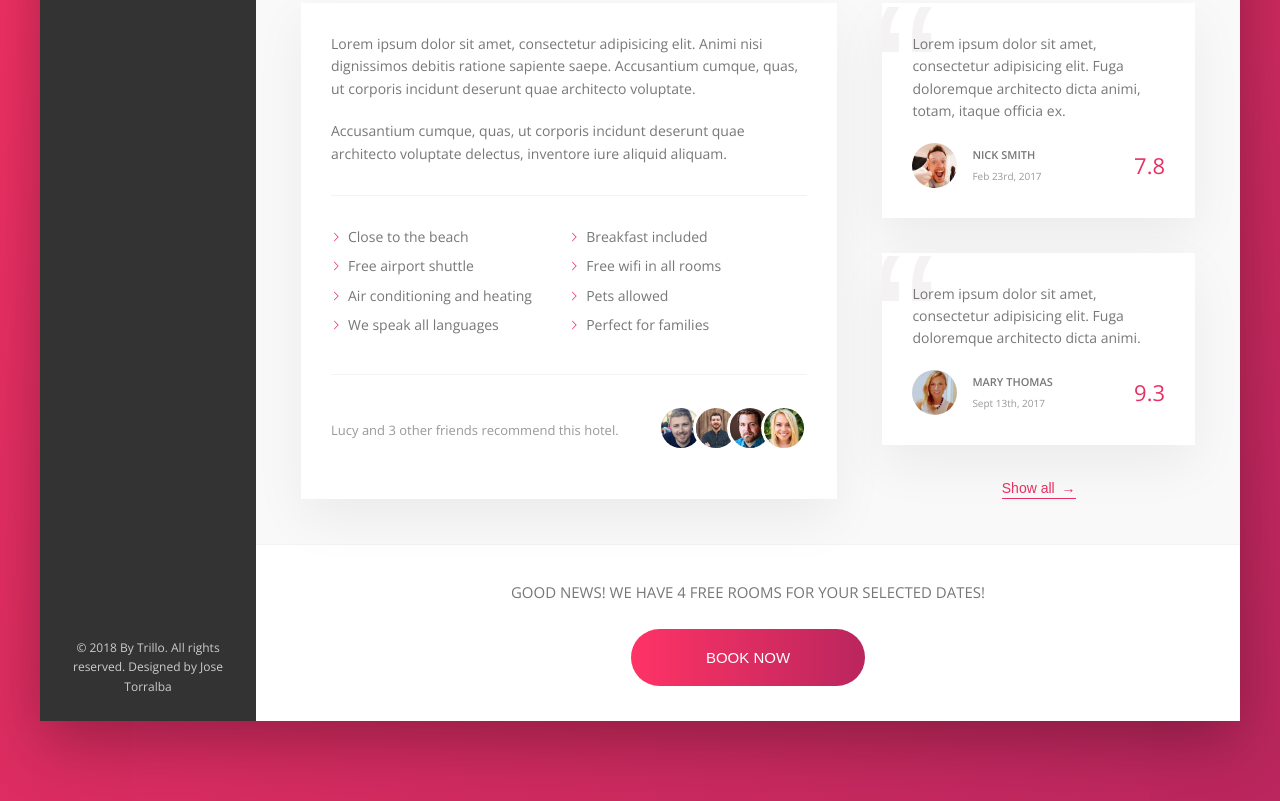
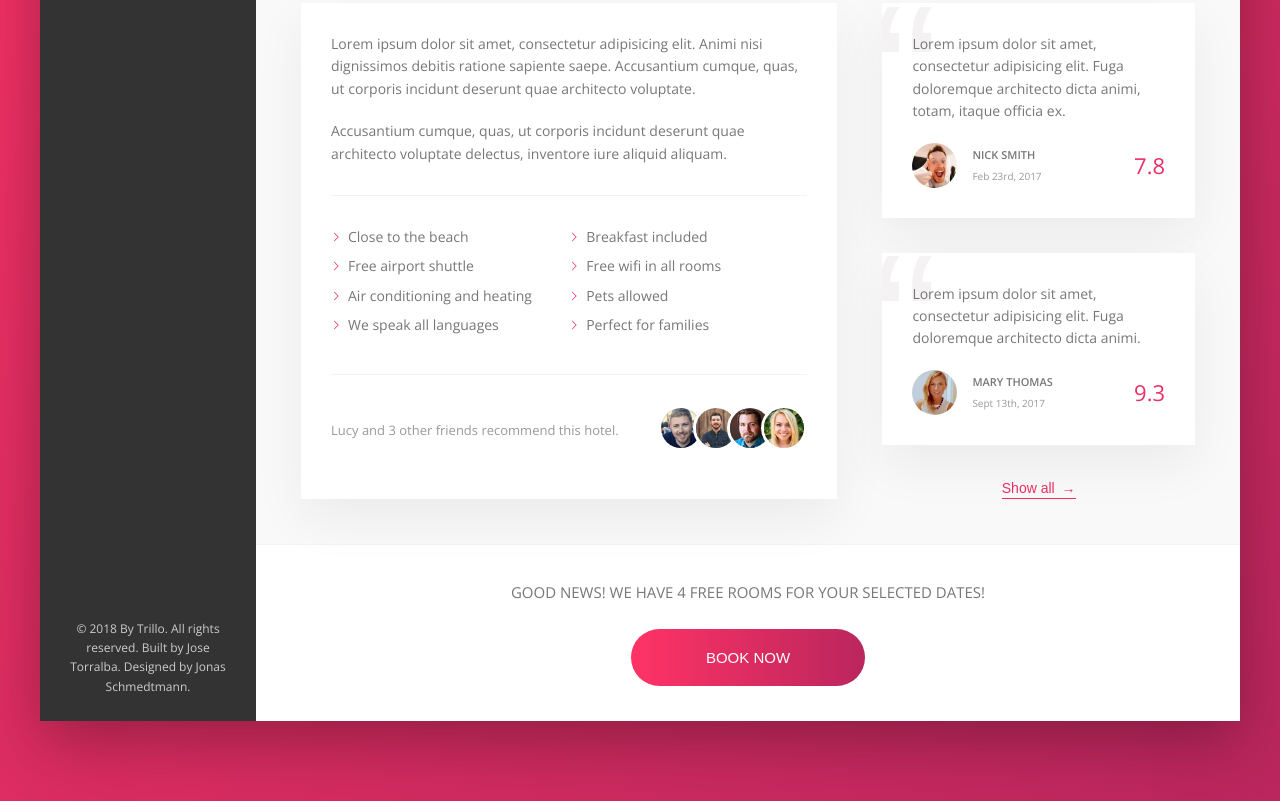
Before and after one commit to JoseTorralba/Trillo, a website: page index.html in a window 1280 px wide. Shown: the part 644-1445 px from the top of the page. Drawn offline with nearby package versions, Linux system fonts and the light colour scheme.

Commit message:
initial commit

```diff
--- a/index.html
+++ b/index.html
@@ -93,7 +93,7 @@
                     </ul>
 
                     <div class="legal">
-                        &copy; 2018 By Trillo. All rights reserved. Designed by Jose Torralba
+                        &copy; 2018 By Trillo. All rights reserved. Built by Jose Torralba. Designed by Jonas Schmedtmann.
                     </div>
                 </nav>
 
```
